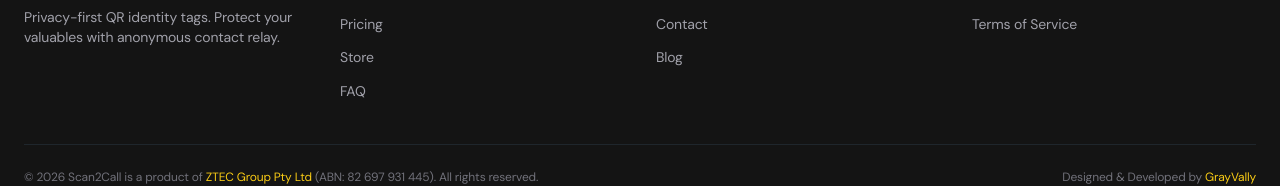
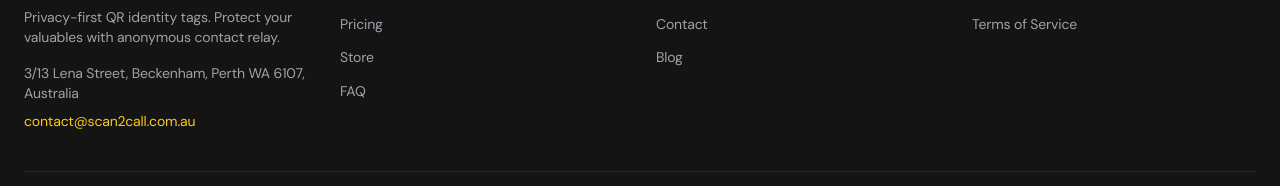
Before and after one commit to Mahenul-Haque-Chowdhury/scan2call, a Next.js app in the folder apps/web/: page / in a window 1280 px wide. Shown: the part 4102-4288 px from the top of the page. Built offline with nearby package versions, Linux system fonts and the light colour scheme; no server answers.

Commit message:
Add footer contact details

```diff
--- a/apps/web/src/app/(marketing)/layout.tsx
+++ b/apps/web/src/app/(marketing)/layout.tsx
@@ -121,6 +121,12 @@ export default function MarketingLayout({ children }: { children: React.ReactNod
               <p className="mt-3 text-sm text-text-muted max-w-xs">
                 Privacy-first QR identity tags. Protect your valuables with anonymous contact relay.
               </p>
+              <div className="mt-4 space-y-2 text-sm text-text-muted">
+                <p>3/13 Lena Street, Beckenham, Perth WA 6107, Australia</p>
+                <a href="mailto:contact@scan2call.com.au" className="inline-flex text-primary hover:underline">
+                  contact@scan2call.com.au
+                </a>
+              </div>
             </div>
 
             {/* Link columns */}
--- a/apps/web/src/app/scan/[token]/layout.tsx
+++ b/apps/web/src/app/scan/[token]/layout.tsx
@@ -17,12 +17,20 @@ export default function ScanLayout({ children }: { children: React.ReactNode })
 
       <main className="flex flex-1 items-center justify-center p-6">{children}</main>
 
-      <footer className="border-t border-border py-4 text-center text-xs text-text-dim">
-        Powered by{' '}
-        <Link href="/" className="hover:text-text-muted transition-colors">
-          Scan2Call
-        </Link>{' '}
-        - Privacy-first QR identity tags
+      <footer className="border-t border-border px-6 py-4 text-center text-xs text-text-dim">
+        <p>
+          Powered by{' '}
+          <Link href="/" className="hover:text-text-muted transition-colors">
+            Scan2Call
+          </Link>{' '}
+          - Privacy-first QR identity tags
+        </p>
+        <p className="mt-2">
+          3/13 Lena Street, Beckenham, Perth WA 6107, Australia
+        </p>
+        <a href="mailto:contact@scan2call.com.au" className="mt-1 inline-flex text-yellow-700 hover:underline">
+          contact@scan2call.com.au
+        </a>
       </footer>
     </div>
   );
```
